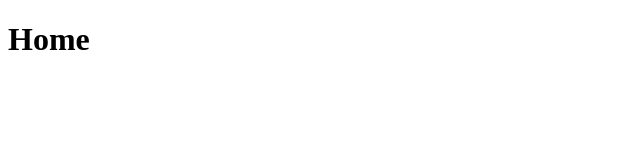
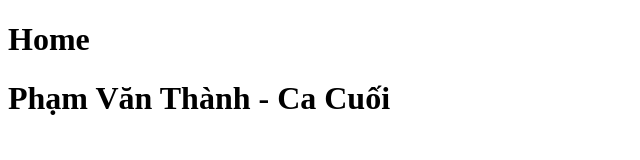
Before and after one commit to PhamThanh204/Thu6Ca4, a plain HTML site: page index.html in a window 1280 px wide. Shown: the whole page, without its empty margins (0-640 px from the left). Drawn offline with Linux system fonts and the light colour scheme.

Commit message:
Sưa file

```diff
--- a/index.html
+++ b/index.html
@@ -7,5 +7,6 @@
 </head>
 <body>
     <h1>Home</h1>
+    <h1>Phạm Văn Thành - Ca Cuối</h1>
 </body>
 </html>
```
